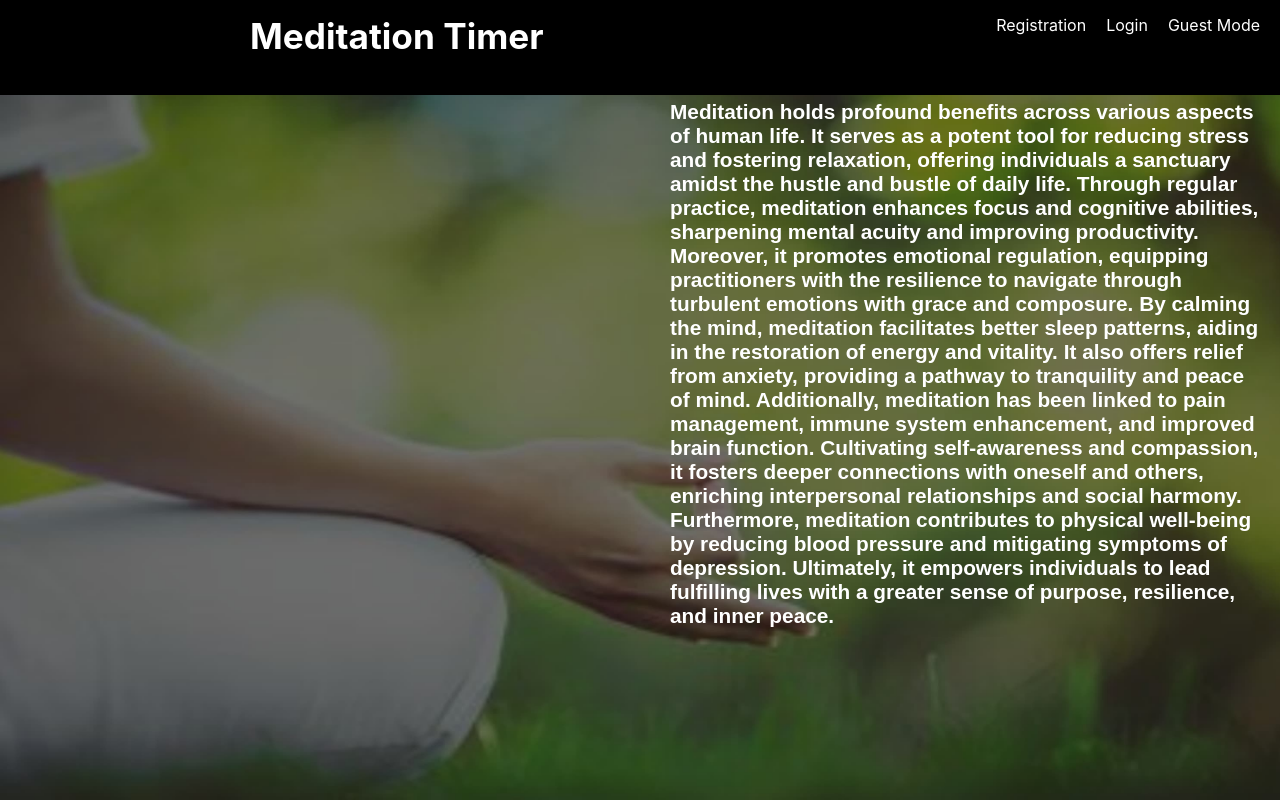
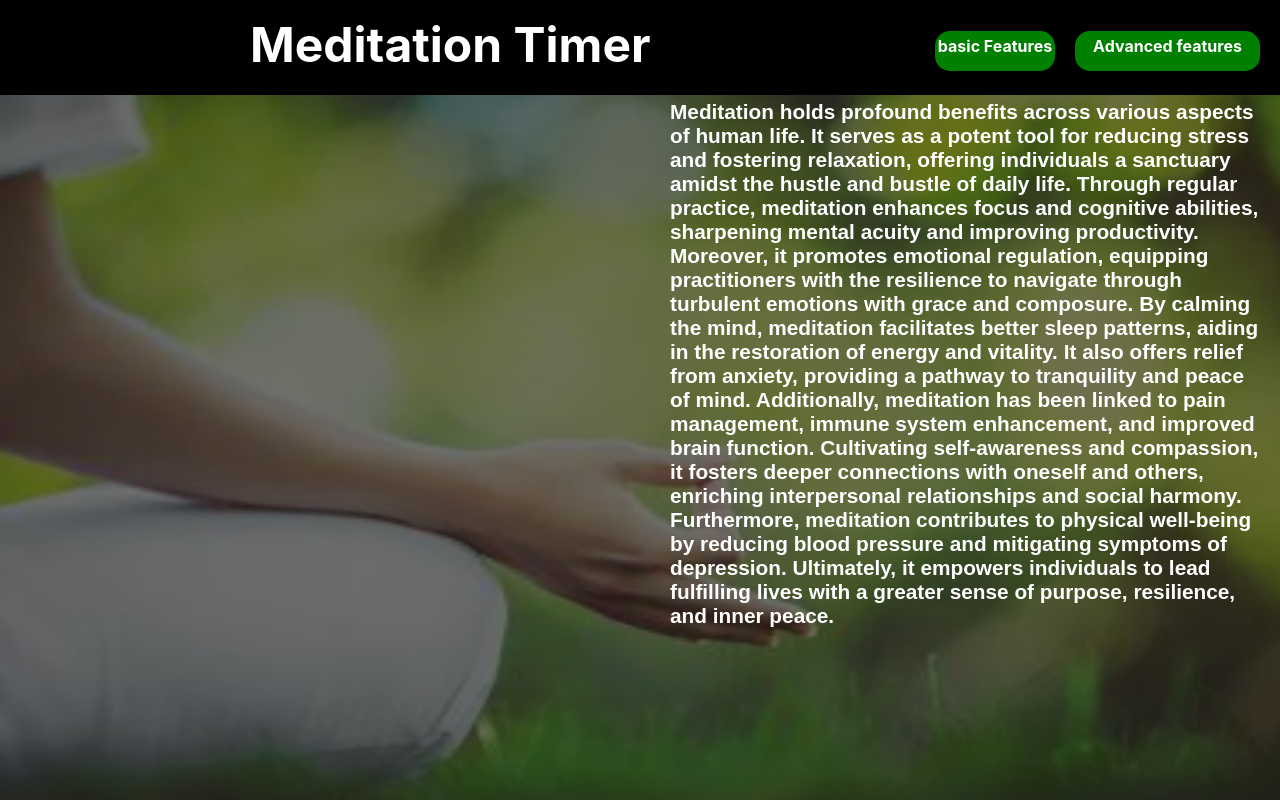
Before and after one commit to chaitanya-kadali/Hackathon-meditation-project, a React (Create React App) app in the folder FRONTEND/: page / in a window 1280 px wide. Built offline with nearby package versions, Linux system fonts and the light colour scheme.

Commit message:
deva updated frontend

```diff
--- /dev/null
+++ b/FRONTEND/src/components/Custsessions.css
@@ -0,0 +1,28 @@
+*{
+    padding:0px;
+    margin:0px;
+}
+.form-col{
+    color:rgb(0, 0, 0);
+    font-size:1.7rem;
+    margin:10px;
+    border-radius: 10px;
+
+}
+.Addfavorite{
+   background-image: url("media/img3.webp");
+   height:100vh;
+   background-size: cover;
+}
+
+.form{
+    background-color: rgba(128, 128, 128, 0.274);
+    width:40vw;
+    height:35vh;
+    margin-top: 100px;
+    border-radius:15px;
+}
+#addfav-btn{
+    font-size: 1.2rem;
+    border-radius: 4px;
+}
--- a/FRONTEND/src/components/Custsessions.js
+++ b/FRONTEND/src/components/Custsessions.js
@@ -1,5 +1,7 @@
 import React,{useState} from 'react';
 import axios from 'axios';
+import './Custsessions.css';
+
 const Custsessions = () => {
     const [favorite,Setfavorite]=useState({
         title:'',
@@ -8,11 +10,10 @@ const Custsessions = () => {
         email:''
     });
 
-    const handleInput=(e)=>{
-        const{name,value}=e.target;
-        Setfavorite({...favorite,[name]:value})
-
-    }
+    const changeHandler = (e) => {
+        const { name, value } = e.target;
+        Setfavorite({ ...favorite, [name]: value });
+    };
     const handleSubmit=(e)=>{
         e.preventDefault();
         try{
@@ -21,6 +22,7 @@ const Custsessions = () => {
                 alert("Favorite Succesfully Added!");
                 Setfavorite({title:'',min:'',sec:'',email:''});
                 /*redirect to loggedin */
+                window.location.href='/loggedin';
             })
         }
         catch(error)
@@ -30,15 +32,26 @@ const Custsessions = () => {
     };
   return (
     <div className="Addfavorite">
-           <form>
-     <input type="text" placeholder='Enter the Title' name='title' value={favorite.title} onChange={handleInput} />
-        <input type="text" placeholder='Enter number of minutes'name='min' value={favorite.min} onChange={handleInput} />
-        <input type="text" placeholder='Enter number of seconds' name='sec' value={favorite.sec} onChange={handleInput} />
-        <input type="text" placeholder='Enter email' name='email' value={favorite.email} onChange={handleInput} />
-       <button onClick={handleSubmit}>Add the favorite</button>
+         <div className='addfav-main'>
+      <div className='header'>
+        <p id='header-medi'>Meditation Timer</p>
+        <p id='header-about'>About</p>
+      </div>
+      </div>
+        <center>
+           <form class="form" onSubmit={handleSubmit}>
+     <input class="form-col" type="text" placeholder='Enter the Title' name='title' value={favorite.title} onChange={changeHandler} />
+     <br/>
+        <input class="form-col" type="text" placeholder='Enter number of minutes'name='min' value={favorite.min} onChange={changeHandler} />
+        <br/>
+        <input class="form-col" type="text" placeholder='Enter number of seconds' name='sec' value={favorite.sec} onChange={changeHandler} />
+        <br/>
+        <input class="form-col" type="text" placeholder='Enter email' name='email' value={favorite.email} onChange={changeHandler} />
+       <br/>
+       <button id="addfav-btn">Add the favorite</button>
        </form>
-
-     </div>
+       </center>
+    </div>
   )
 }
 
--- a/FRONTEND/src/components/Dologin.js
+++ b/FRONTEND/src/components/Dologin.js
@@ -22,8 +22,7 @@ const submitHandler= async(e)=>{
 
     if (response.data.success) {
       alert("Logged in successfully!");
-      window.location.href='/loggedin'
-      // Perform additional actions upon successful login
+      // window.location.href={`/loggedin?email=${user.email}`};
     }
   } catch (error) {
     console.error('Error by sai venkat occurred:', error);
--- a/FRONTEND/src/components/Home.css
+++ b/FRONTEND/src/components/Home.css
@@ -25,8 +25,16 @@
 }
 .nav-div-li{
     list-style-type: none;
-    /* gap:20px; */
-    margin-right:20px;
+    margin-right :20px;
+    background-color: green;
+    height: 35px;
+    width:120px;
+    text-align: center;
+    border-radius:15px;
+    margin-top:16px;
+    font-weight:bold;
+    align-items: center;
+    padding-top:5px;
 }
 .home-meditation{
     width:50vw;
@@ -44,12 +52,14 @@
 }
 #home-head-medit{
     padding-left:250px;
-    font-size:2.2rem;
+    font-size:3rem;
     font-weight:bolder;
-
 
 }
 .nav-div-li:hover{
-    color:rgba(93, 181, 45, 0.723);
+    color:rgba(51, 9, 9, 0.723);
     cursor:pointer;
 }
+#nav-div-adv{
+    width:185px;
+}
--- a/FRONTEND/src/components/Home.js
+++ b/FRONTEND/src/components/Home.js
@@ -5,9 +5,6 @@ import './Home.css';
 const Home=()=>{
     const toreg=()=>{
           window.location.href='/Registration'
-    }
-    const tolog=()=>{
-        window.location.href='/login'
     }
     const toguest=()=>{
         window.location.href='/Guest'
@@ -18,9 +15,8 @@ return(
             <div className="home-header">
                 <p id="home-head-medit">Meditation Timer</p>
                 <div className="nav-div">
-                   <li onClick={toreg} className="nav-div-li">Registration</li>
-                     <li onClick={tolog} className="nav-div-li">Login</li>
-                   <li onClick={toguest} className="nav-div-li">Guest Mode</li>
+                   <li onClick={toguest} className="nav-div-li">basic Features</li>
+                     <li onClick={toreg} className="nav-div-li" id="nav-div-adv">Advanced features</li>
                 </div>
             </div>
             <div className="home-navbar"></div>
--- a/FRONTEND/src/components/Loggedin.css
+++ b/FRONTEND/src/components/Loggedin.css
@@ -62,10 +62,25 @@
 }
 #favorites-tag{
     font-weight: bold;
-    font-size:2rem;
+    font-size:1.6rem;
 }
-
-
+#favorites-list{
+    font-size:1.4rem;
+    font-family: Arial;
+    padding:10px;
+}
+#favorites-addses{
+    font-size: 1.2rem;
+    font-weight:600;
+    background-color: grey;
+    width:140px;
+    cursor: pointer;
+    margin-top: 5px;
+    border-radius: 5px;
+}
+#favorites-addses:hover{
+    color:white;
+}
 #timer-time{
     font-size: 4.5rem;
     font-weight: bold;
--- a/FRONTEND/src/components/Loggedin.js
+++ b/FRONTEND/src/components/Loggedin.js
@@ -3,8 +3,8 @@ import './Loggedin.css'
 import audioFile1 from './media/bell-1.wav'
 import audioFile2 from './media/bell-2.wav'
 import audioFile3 from './media/bell-3.mpeg'
+import { useLocation } from 'react-router-dom';
 const Loggedin= () => {
-  // const { email } = props.match.params;
   const [totalSeconds, setTotalSeconds] = useState(0);
   const [minutes, setMinutes] = useState(0);
   const [seconds, setSeconds] = useState(0);
@@ -13,6 +13,8 @@ const Loggedin= () => {
   const audioRef1 = useRef(new Audio(audioFile1));
   const audioRef2 = useRef(new Audio(audioFile2));
   const audioRef3 = useRef(new Audio(audioFile3));
+  // let {search}=useLocation();
+  // let params= new URLSearchParams(search);
   let emaili;
 
 
@@ -134,6 +136,13 @@ const Loggedin= () => {
       <label for="bell3">Bell 3</label>
       </center>
       </div>
+      <div className="favorites">
+        <center><p id="favorites-tag"> Favorites</p></center>
+        <center><p id="favorites-addses" onClick={clickAdd}>Add sessions</p></center>
+        <p id="favorites-list">the content is here</p>
+
+      </div>
+
 
       </div>
 
```
Also changed, not shown: FRONTEND/src/App.js (+1 -6 lines).
